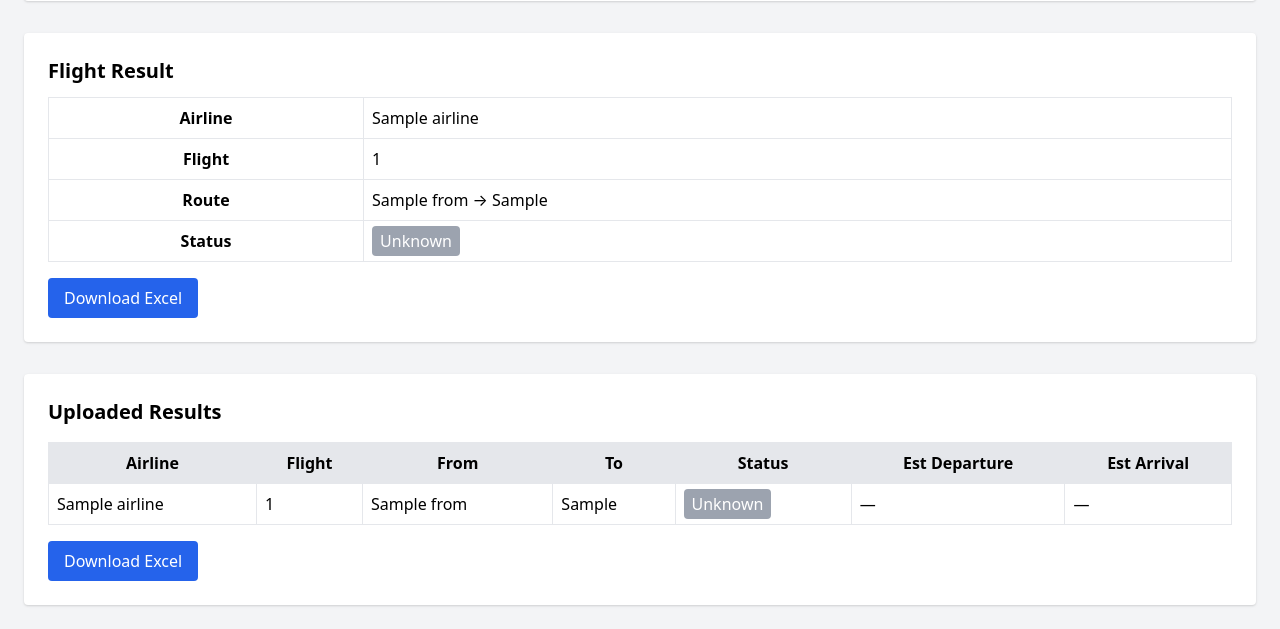
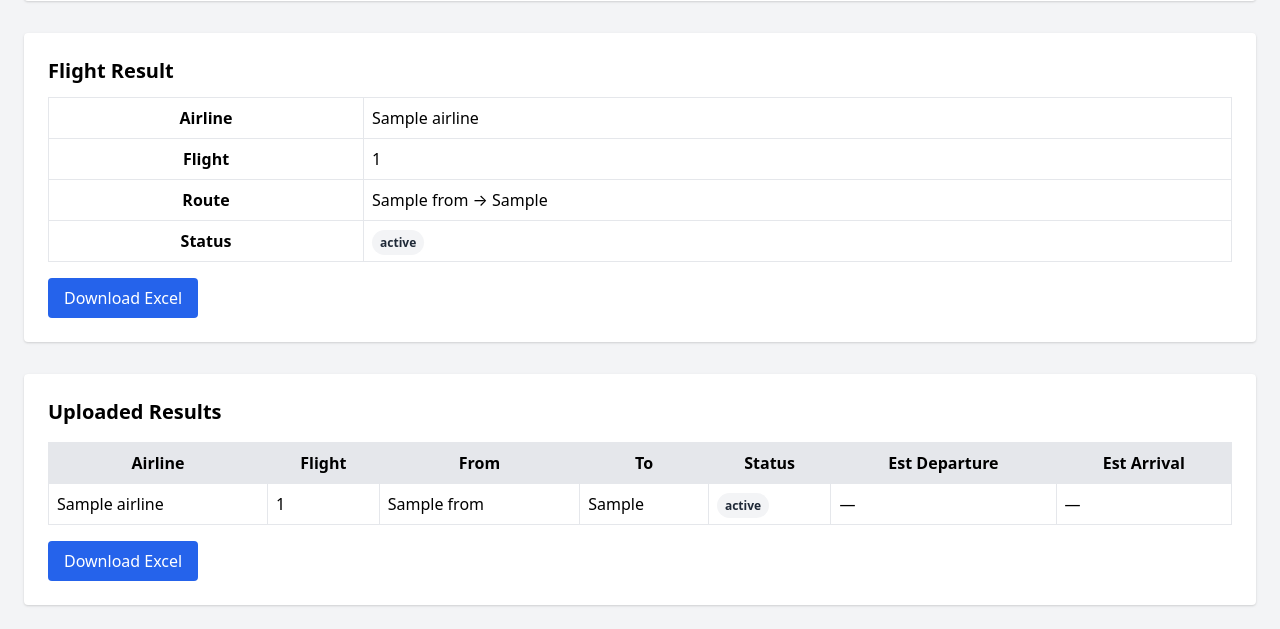
Before and after one commit to tripmakur/tripmakur, a Flask app: template templates/flight_status.html in a window 1280 px wide. Shown: the part 642-1271 px from the top of the page. Run offline with Flask 3, Linux system fonts and the light colour scheme; the template is opened without the code that fills it: most values are stand-ins (such as "Sample title", 1, 10 or a date in 2020).

Commit message:
Update status_badge.html

```diff
--- a/templates/status_badge.html
+++ b/templates/status_badge.html
@@ -1,17 +1,32 @@
 {% macro status_badge(status) %}
-    {% set s = status.lower() %}
-
-    {% if "delayed" in s %}
-        <span class="px-2 py-1 bg-yellow-600 text-white rounded">Delayed</span>
-    {% elif "arrived" in s %}
-        <span class="px-2 py-1 bg-green-600 text-white rounded">Arrived</span>
-    {% elif "departed" in s or "in air" in s %}
-        <span class="px-2 py-1 bg-blue-600 text-white rounded">In Air</span>
-    {% elif "cancel" in s %}
-        <span class="px-2 py-1 bg-red-600 text-white rounded">Cancelled</span>
-    {% elif "scheduled" in s %}
-        <span class="px-2 py-1 bg-gray-600 text-white rounded">Scheduled</span>
+    {% set s = (status or '')|lower %}
+    {% if 'delayed' in s %}
+        <span class="px-2 py-1 text-xs font-semibold rounded-full bg-yellow-100 text-yellow-800">
+            {{ status }}
+        </span>
+    {% elif 'cancel' in s %}
+        <span class="px-2 py-1 text-xs font-semibold rounded-full bg-red-100 text-red-800">
+            {{ status }}
+        </span>
+    {% elif 'in air' in s or 'departed' in s %}
+        <span class="px-2 py-1 text-xs font-semibold rounded-full bg-blue-100 text-blue-800">
+            {{ status }}
+        </span>
+    {% elif 'arriv' in s %}
+        <span class="px-2 py-1 text-xs font-semibold rounded-full bg-green-100 text-green-800">
+            {{ status }}
+        </span>
+    {% elif 'scheduled' in s %}
+        <span class="px-2 py-1 text-xs font-semibold rounded-full bg-gray-100 text-gray-800">
+            {{ status }}
+        </span>
+    {% elif 'api error' in s or 'not found' in s or 'error' in s %}
+        <span class="px-2 py-1 text-xs font-semibold rounded-full bg-red-100 text-red-800">
+            {{ status }}
+        </span>
     {% else %}
-        <span class="px-2 py-1 bg-gray-400 text-white rounded">Unknown</span>
+        <span class="px-2 py-1 text-xs font-semibold rounded-full bg-gray-100 text-gray-800">
+            {{ status }}
+        </span>
     {% endif %}
 {% endmacro %}
```
